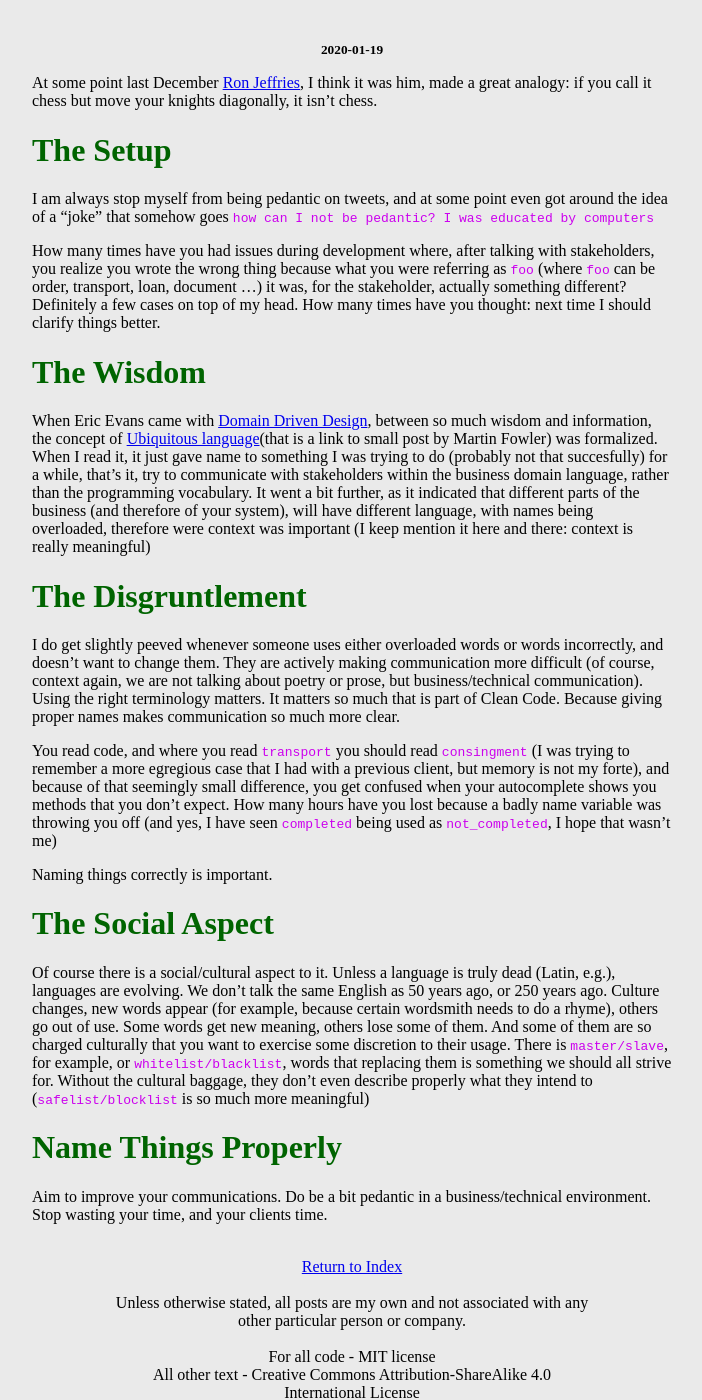
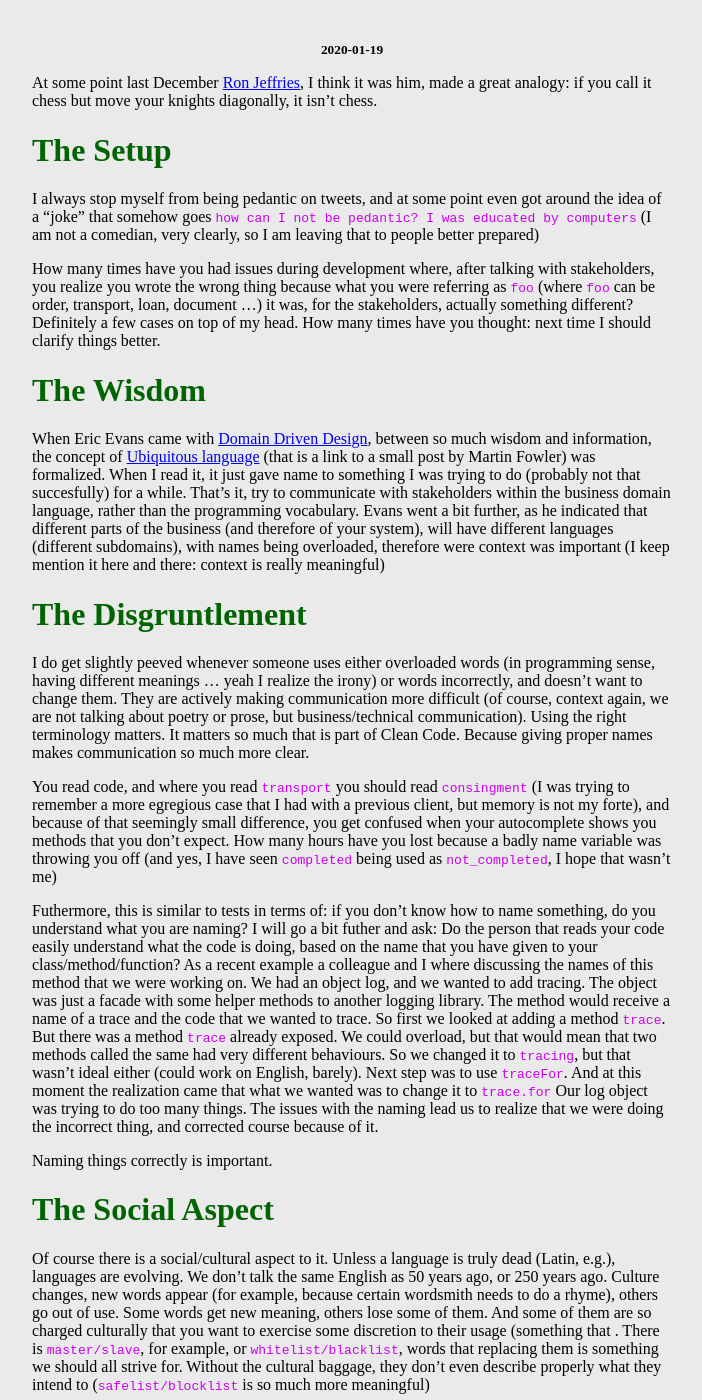
Before and after one commit to MiyamotoAkira/website, a Jekyll site: the page built from _posts/2020-01-21-names-do-matter.md, in a window 1280 px wide and 1400 px high, scrolled down 257 px. Shown: the whole window, without its empty margins (288-990 px from the left). Built offline with Jekyll 4.4.1, drawn with Linux system fonts in a browser that asks for light colours; some of the changed text lies outside the part shown.

Commit message:
Editing and adding some new text

```diff
--- a/_posts/2020-01-21-names-do-matter.md
+++ b/_posts/2020-01-21-names-do-matter.md
@@ -10,26 +10,28 @@ At some point last December [Ron Jeffries](https://www.ronjeffries.com/), I thin
 
 # The Setup
 
-I am always stop myself from being pedantic on tweets, and at some point even got around the idea of a "joke" that somehow goes `how can I not be pedantic? I was educated by computers`
+I always stop myself from being pedantic on tweets, and at some point even got around the idea of a "joke" that somehow goes `how can I not be pedantic? I was educated by computers` (I am not a comedian, very clearly, so I am leaving that to people better prepared)
 
-How many times have you had issues during development where, after talking with stakeholders, you realize you wrote the wrong thing because what you were referring as `foo` (where `foo` can be order, transport, loan, document ...) it was, for the stakeholder, actually something different? Definitely a few cases on top of my head. How many times have you thought: next time I should clarify things better.
+How many times have you had issues during development where, after talking with stakeholders, you realize you wrote the wrong thing because what you were referring as `foo` (where `foo` can be order, transport, loan, document ...) it was, for the stakeholders, actually something different? Definitely a few cases on top of my head. How many times have you thought: next time I should clarify things better.
 
 # The Wisdom
 
-When Eric Evans came with [Domain Driven Design](https://www.goodreads.com/book/show/179133.Domain_Driven_Design?from_search=true&qid=uowqWQpF1T&rank=4), between so much wisdom and information, the concept of [Ubiquitous language](https://www.martinfowler.com/bliki/UbiquitousLanguage.html)(that is a link to small post by Martin Fowler) was formalized. When I read it, it just gave name to something I was trying to do (probably not that succesfully) for a while, that's it, try to communicate with stakeholders within the business domain language, rather than the programming vocabulary. It went a bit further, as it indicated that different parts of the business (and therefore of your system), will have different language, with names being overloaded, therefore were context was important (I keep mention it here and there: context is really meaningful)
+When Eric Evans came with [Domain Driven Design](https://www.goodreads.com/book/show/179133.Domain_Driven_Design?from_search=true&qid=uowqWQpF1T&rank=4), between so much wisdom and information, the concept of [Ubiquitous language](https://www.martinfowler.com/bliki/UbiquitousLanguage.html) (that is a link to a small post by Martin Fowler) was formalized. When I read it, it just gave name to something I was trying to do (probably not that succesfully) for a while. That's it, try to communicate with stakeholders within the business domain language, rather than the programming vocabulary. Evans went a bit further, as he indicated that different parts of the business (and therefore of your system), will have different languages (different subdomains), with names being overloaded, therefore were context was important (I keep mention it here and there: context is really meaningful)
 
 # The Disgruntlement
 
-I do get slightly peeved whenever someone uses either overloaded words or words incorrectly, and doesn't want to change them. They are actively making communication more difficult (of course, context again, we are not talking about poetry or prose, but business/technical communication). Using the right terminology matters. It matters so much that is part of Clean Code. Because giving proper names makes communication so much more clear.
+I do get slightly peeved whenever someone uses either overloaded words (in programming sense, having different meanings ... yeah I realize the irony) or words incorrectly, and doesn't want to change them. They are actively making communication more difficult (of course, context again, we are not talking about poetry or prose, but business/technical communication). Using the right terminology matters. It matters so much that is part of Clean Code. Because giving proper names makes communication so much more clear.
 
 You read code, and where you read `transport` you should read `consingment` (I was trying to remember a more egregious case that I had with a previous client, but memory is not my forte), and because of that seemingly small difference, you get confused when your autocomplete shows you methods that you don't expect. How many hours have you lost because a badly name variable was throwing you off (and yes, I have seen `completed` being used as `not_completed`, I hope that wasn't me)
+
+Futhermore, this is similar to tests in terms of: if you don't know how to name something, do you understand what you are naming? I will go a bit futher and ask: Do the person that reads your code easily understand what the code is doing, based on the name that you have given to your class/method/function? As a recent example a colleague and I where discussing the names of this method that we were working on. We had an object log, and we wanted to add tracing. The object was just a facade with some helper methods to another logging library. The method would receive a name of a trace and the code that we wanted to trace. So first we looked at adding a method `trace`. But there was a method `trace` already exposed. We could overload, but that would mean that two methods called the same had very different behaviours. So we changed it to `tracing`, but that wasn't ideal either (could work on English, barely). Next step was to use `traceFor`. And at this moment the realization came that what we wanted was to change it to `trace.for` Our log object was trying to do too many things. The issues with the naming lead us to realize that we were doing the incorrect thing, and corrected course because of it.
 
 Naming things correctly is important.
 
 # The Social Aspect
 
-Of course there is a social/cultural aspect to it. Unless a language is truly dead (Latin, e.g.), languages are evolving. We don't talk the same English as 50 years ago, or 250 years ago. Culture changes, new words appear (for example, because certain wordsmith needs to do a rhyme), others go out of use. Some words get new meaning, others lose some of them. And some of them are so charged culturally that you want to exercise some discretion to their usage. There is `master/slave`, for example, or `whitelist/blacklist`, words that replacing them is something we should all strive for. Without the cultural baggage, they don't even describe properly what they intend to (`safelist/blocklist` is so much more meaningful)
+Of course there is a social/cultural aspect to it. Unless a language is truly dead (Latin, e.g.), languages are evolving. We don't talk the same English as 50 years ago, or 250 years ago. Culture changes, new words appear (for example, because certain wordsmith needs to do a rhyme), others go out of use. Some words get new meaning, others lose some of them. And some of them are so charged culturally that you want to exercise some discretion to their usage (something that . There is `master/slave`, for example, or `whitelist/blacklist`, words that replacing them is something we should all strive for. Without the cultural baggage, they don't even describe properly what they intend to (`safelist/blocklist` is so much more meaningful)
 
 # Name Things Properly
 
-Aim to improve your communications. Do be a bit pedantic in a business/technical environment. Stop wasting your time, and your clients time.
+Aim to improve your communications. We do communicate and read code more than what we write. So do be a bit pedantic in a business/technical environment. Stop wasting your time, your coworkers time, and your clients time. Try to make communication more precise.
```
